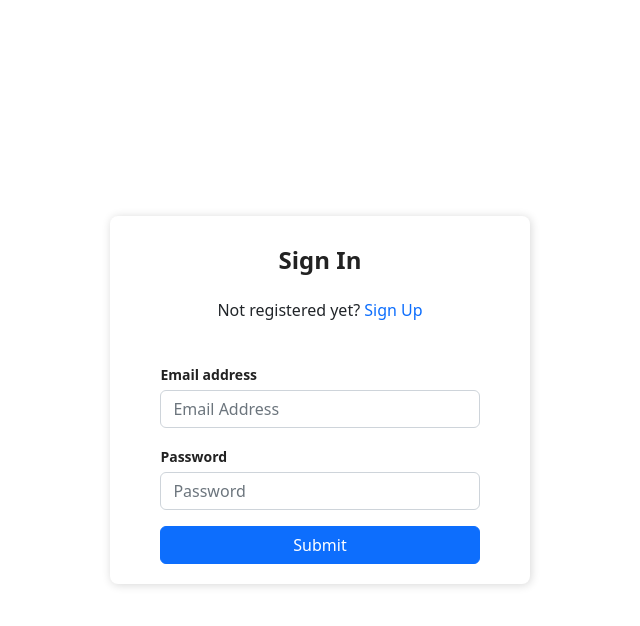
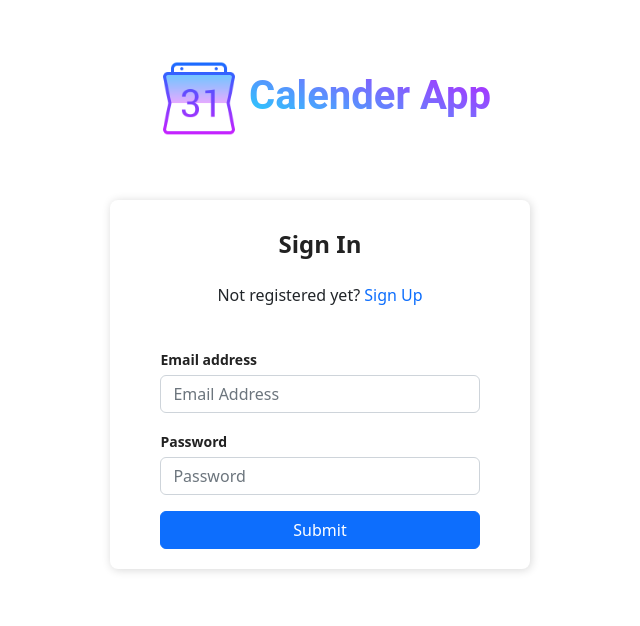
Before and after one commit to ansul710/calendar-react, a React (Create React App) app: page / in a window 1280 px wide. Shown: the top 626 px of the page, without its empty margins (320-960 px from the left). Built offline with nearby package versions, Linux system fonts and the light colour scheme.

Commit message:
Connected user and events

```diff
--- a/src/AllEvents.js
+++ b/src/AllEvents.js
@@ -63,8 +63,10 @@ function AllEvents(props) {
   useEffect(() => {
     const postData = async () => {
       try {
+        const name = props.email.split("@");
         const response = await fetch(
-          "https://calendar-react-e9101-default-rtdb.firebaseio.com/tasks.json",
+          `https://calendar-react-e9101-default-rtdb.firebaseio.com/${name[0]}.json`,
+          // "https://calendar-react-e9101-default-rtdb.firebaseio.com/tasks.json",
           {
             method: "PUT",
             body: JSON.stringify(stateObj),
@@ -80,8 +82,12 @@ function AllEvents(props) {
 
     const fetchData = async () => {
       try {
+        console.log("email", props.email);
+
+        const name = props.email.split("@");
         const response = await fetch(
-          "https://calendar-react-e9101-default-rtdb.firebaseio.com/tasks.json"
+          `https://calendar-react-e9101-default-rtdb.firebaseio.com/${name[0]}.json`
+          // "https://calendar-react-e9101-default-rtdb.firebaseio.com/tasks.json"
         );
 
         const data = await response.json();
@@ -204,13 +210,8 @@ function AllEvents(props) {
                     id={task.id}
                     onClick={() => handleSelect(item.day, task.id)}
                   >
-                    <p className="card-title card-header">{task.time}</p>
-                    {/* <p className="card-title card-header">{task.id}</p> */}
-
-                    <p
-                      className="card-body card-text"
-                      style={{ padding: "10px" }}
-                    >
+                    <p className="card-header">{task.time}</p>
+                    <p className=" card-text" style={{ padding: "10px" }}>
                       {task.task}
                     </p>
                   </div>
@@ -246,6 +247,7 @@ function AllEvents(props) {
                         onChange={taskHandler}
                         value={selectedItem.obj[0].task}
                         disabled
+                        autoFocus
                       />
                     </Form.Group>
                     <Form.Group className="mb-3" controlId="formBasicPassword">
--- a/src/App.js
+++ b/src/App.js
@@ -118,7 +118,11 @@ function App() {
       {isLoggedIn && (
         <Navbar bg="dark" variant="dark" style={{ padding: "4px 0px" }}>
           <Nav className="container-fluid">
-            <Nav.Item></Nav.Item>
+            <Nav.Item>
+              <span style={{ color: "white", paddingLeft: "60px" }}>
+                Hello &#128075;, {emailHolder}!
+              </span>
+            </Nav.Item>
             <Nav.Item>
               <Nav.Link
                 onClick={logOutHandler}
@@ -156,7 +160,7 @@ function App() {
               <Calendar onChange={onChange} />
             </div>
             <div className="flex-child">
-              <AllEvents day={day} />
+              <AllEvents day={day} email={emailHolder} />
             </div>
           </div>
         </div>
--- a/src/AuthenticationForm.css
+++ b/src/AuthenticationForm.css
@@ -1,9 +1,11 @@
 .Auth-form-container {
-  display: flex;
+  /* display: flex; */
+  display: grid;
   justify-content: center;
   align-items: center;
   width: 100vw;
-  height: 100vh;
+  margin-top: 50px;
+  /* height: 100vh; */
 }
 
 .Auth-form {
@@ -33,3 +35,19 @@ label {
   font-weight: 600;
   color: rgb(34, 34, 34);
 }
+.icon {
+  display: flex;
+  margin: 0;
+  padding-bottom: 50px;
+  justify-content: center;
+  align-items: center;
+}
+.heading {
+  font-size: 40px;
+  font-family: "Roboto", sans-serif;
+  font-weight: 600;
+  -webkit-background-clip: text;
+  -webkit-text-fill-color: transparent;
+  background-color: #21d4fd;
+  background-image: linear-gradient(19deg, #21d4fd 0%, #b721ff 100%);
+}
--- a/src/AuthenticationForm.js
+++ b/src/AuthenticationForm.js
@@ -1,6 +1,7 @@
 import { useState } from "react";
 import "bootstrap/dist/css/bootstrap.min.css";
 import "./AuthenticationForm.css";
+import img from "./calendar.png";
 
 function AuthenticationForm(props) {
   let [authMode, setAuthMode] = useState("signin");
@@ -10,7 +11,21 @@ function AuthenticationForm(props) {
   };
 
   return (
+    <>
       <div className="Auth-form-container">
+        <span className="icon">
+          <img
+            src={img}
+            alt="calendar"
+            style={{
+              width: "100px",
+              alignContent: "center",
+              justifyContent: "center",
+            }}
+          ></img>
+          <br />
+          <h3 className="heading"> Calender App</h3>
+        </span>
         <form
           className="Auth-form"
           onSubmit={
@@ -55,7 +70,9 @@ function AuthenticationForm(props) {
                 style={{ padding: "10px", textAlign: "center" }}
                 role="alert"
               >
-              <small style={{ textAlign: "center" }}>{props.data.error}</small>
+                <small style={{ textAlign: "center" }}>
+                  {props.data.error}
+                </small>
               </div>
             )}
 
@@ -92,6 +109,7 @@ function AuthenticationForm(props) {
           </div>
         </form>
       </div>
+    </>
   );
 }
 
```
Also changed, not shown: src/calendar.png (added). Lines whose indentation alone changed are shown as unchanged.
